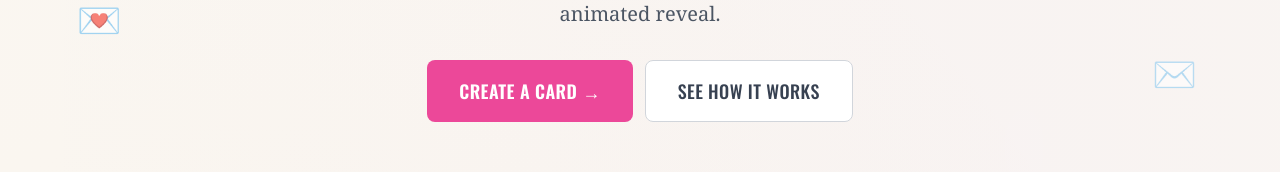
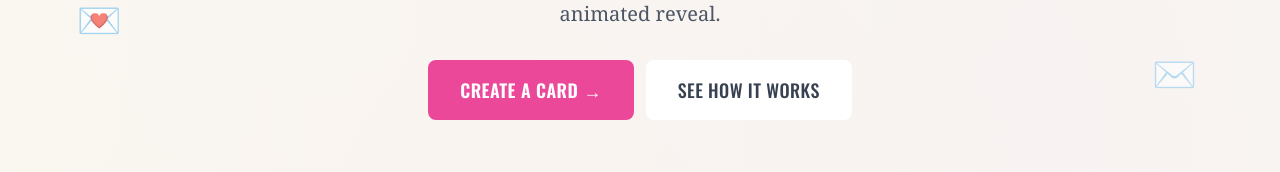
Before and after one commit to agneshephzibahroche/cardsfortheoccasion-, a Next.js app: page / in a window 1280 px wide. Shown: the part 336-508 px from the top of the page. Built offline with nearby package versions, Linux system fonts and the light colour scheme.

Commit message:
Remove border from secondary buttons
Co-Authored-By: Claude Sonnet 4.6 <noreply@anthropic.com>
Claude-Session: https://claude.ai/code/session_01NymxnqRPVJPC6B6P31UjvD

```diff
--- a/src/app/globals.css
+++ b/src/app/globals.css
@@ -205,10 +205,10 @@ button, [type='button'], [type='submit'], [type='reset'] {
 
   .card-button-secondary {
     @apply inline-flex items-center justify-center px-5 py-3
-           bg-white border border-gray-300 text-gray-700 font-heading font-medium tracking-wide
+           bg-white text-gray-700 font-heading font-medium tracking-wide
            rounded-lg hover:bg-gray-100 active:bg-gray-200
            transition-colors duration-150 text-sm uppercase appearance-none
-           dark:bg-stone-800 dark:border-stone-700 dark:text-gray-200 dark:hover:bg-stone-700 dark:active:bg-stone-600;
+           dark:bg-stone-800 dark:text-gray-200 dark:hover:bg-stone-700 dark:active:bg-stone-600;
   }
 
   /* ===== THEME CARD ===== */
```
